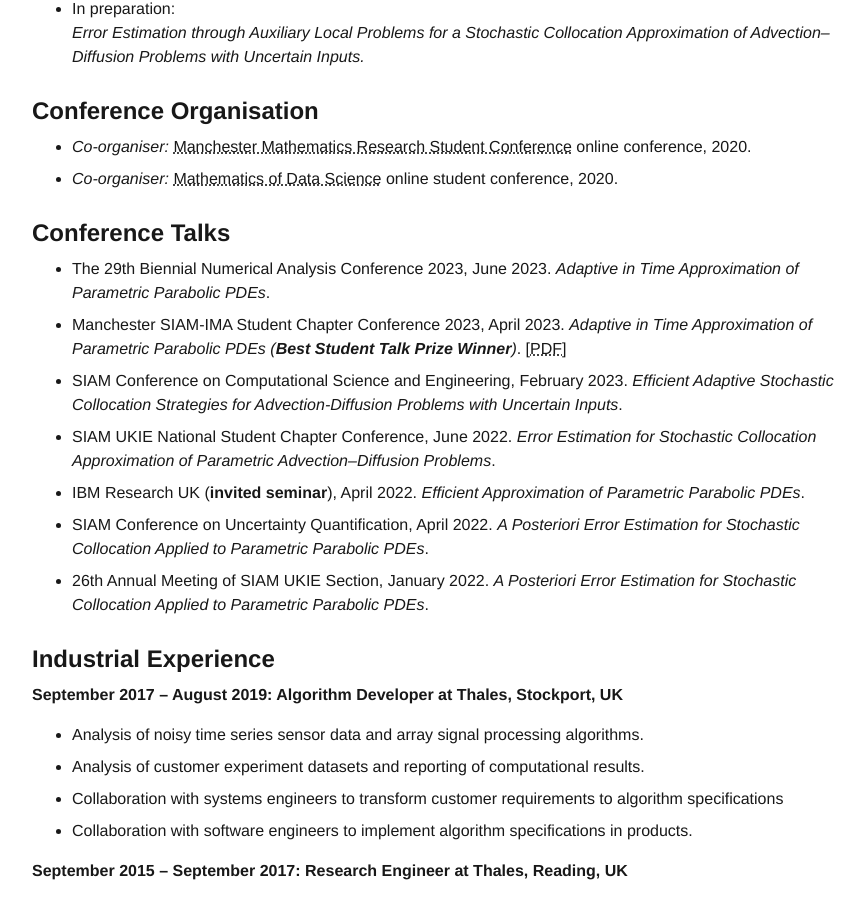
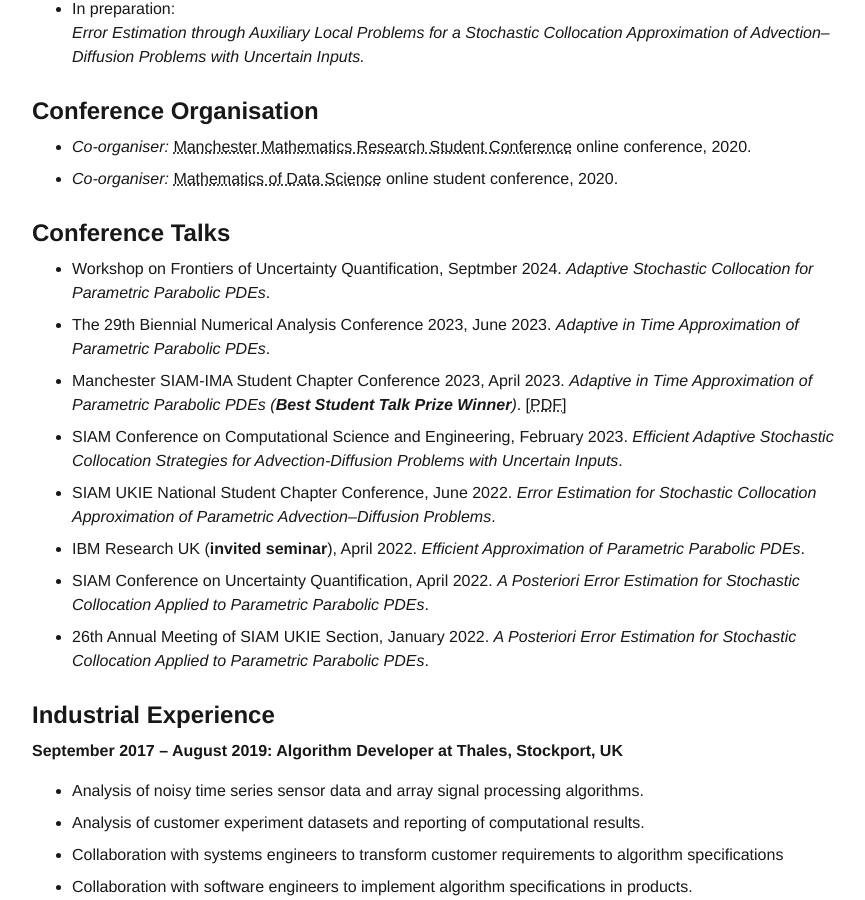
Before and after one commit to benmkent/benmkent.github.io, a Jekyll site: the page built from cv.md, in a window 1280 px wide and 900 px high, scrolled down 1203 px. Shown: the whole window, without its empty margins (104-969 px from the left). Built offline with Jekyll 4.4.1, drawn with Linux system fonts in a browser that asks for light colours.

Commit message:
Update cv.md

```diff
--- a/cv.md
+++ b/cv.md
@@ -44,6 +44,8 @@ UK**
 -   *Co-organiser:* [Mathematics of Data Science](https://maths-of-data.github.io/) online student conference, 2020.
 
 # Conference Talks
+-   Workshop on Frontiers of Uncertainty Quantification, Septmber 2024.
+    *Adaptive Stochastic Collocation for Parametric Parabolic PDEs*.
 -   The 29th Biennial Numerical Analysis Conference 2023, June 2023.
     *Adaptive in Time Approximation of Parametric Parabolic PDEs*.
 -   Manchester SIAM-IMA Student Chapter Conference 2023, April 2023.
```
